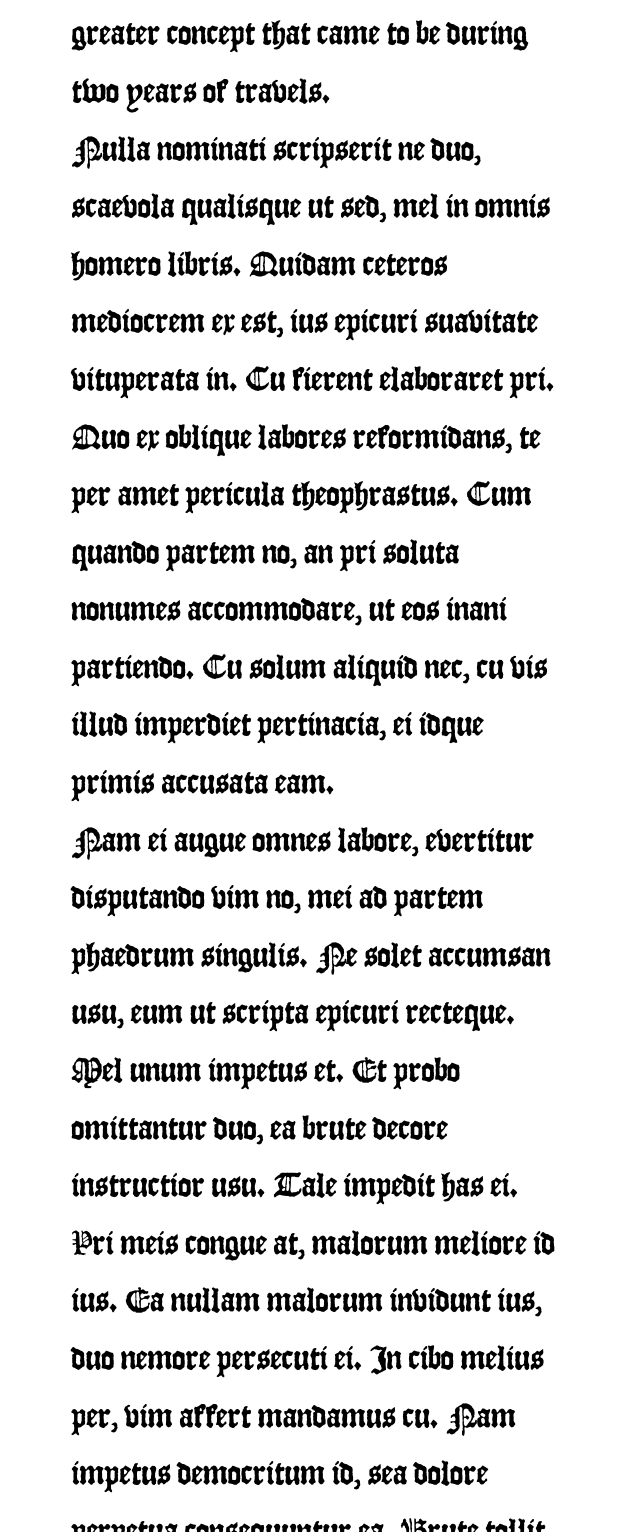
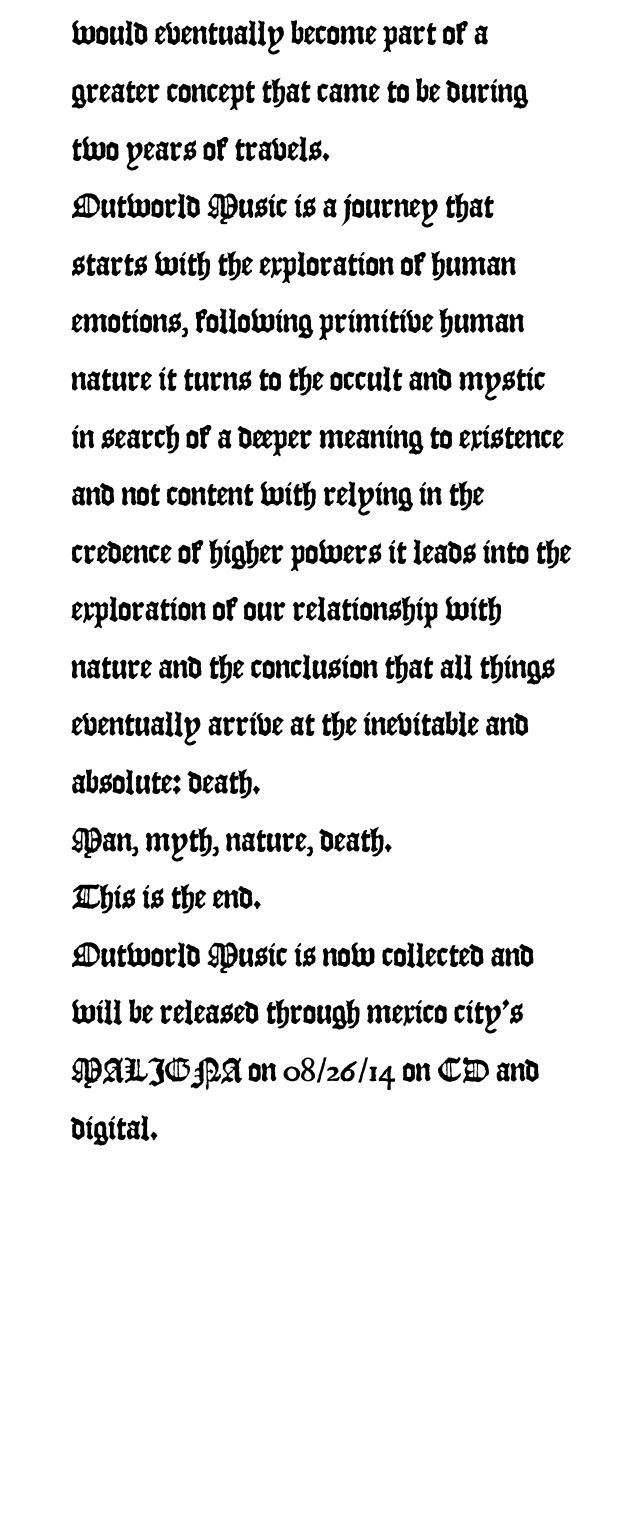
Before and after one commit to mixcas/outworld_music, a website: page index.html in a window 1280 px wide. Shown: the part 1268-2800 px from the top of the page, without its empty margins (318-958 px from the left). After the commit the page ends 2430 px from the top, so only its background shows below. Drawn offline with nearby package versions, Linux system fonts and the light colour scheme; no server answers.

Commit message:
add -info to index

```diff
--- a/index.html
+++ b/index.html
@@ -20,24 +20,18 @@
   <h1>OUTWORLD MUSIC</h1>
   -->
   <div class="content">
+    <h1>Outworld Music</h1>
     <p>Born as a series of releases between tours, ritualz's outworld music EPs were initially meant to be outlets for musical experiments with different styles without departing so much from ritualz's style that it could turn into a side project. planned to be 4 chapters long, these individually themed releases would eventually become part of a greater concept that came to be during two years of travels.</p>
 
-    <p>Nulla nominati scripserit ne duo, scaevola qualisque ut sed, mel in omnis homero libris. Quidam ceteros mediocrem ex est, ius epicuri suavitate vituperata in. Cu fierent elaboraret pri. Quo ex oblique labores reformidans, te per amet pericula theophrastus. Cum quando partem no, an pri soluta nonumes accommodare, ut eos inani partiendo. Cu solum aliquid nec, cu vis illud imperdiet pertinacia, ei idque primis accusata eam.</p>
+    <p>Outworld Music is a journey that starts with the exploration of human emotions, following primitive human nature it turns to the occult and mystic in search of a deeper meaning to existence and not content with relying in the credence of higher powers it leads into the exploration of our relationship with nature and the conclusion that all things eventually arrive at the inevitable and absolute: death.</p>
 
-    <p>Nam ei augue omnes labore, evertitur disputando vim no, mei ad partem phaedrum singulis. Ne solet accumsan usu, eum ut scripta epicuri recteque. Mel unum impetus et. Et probo omittantur duo, ea brute decore instructior usu. Tale impedit has ei.</p>
+    <p>Man, myth, nature, death.</p>
 
-    <p>Pri meis congue at, malorum meliore id ius. Ea nullam malorum invidunt ius, duo nemore persecuti ei. In cibo melius per, vim affert mandamus cu. Nam impetus democritum id, sea dolore perpetua consequuntur ea. Brute tollit ut ius, id nam debet mediocrem intellegam.</p>
+    <p>This is the end.</p>
 
-    <p>No cum autem habemus molestie, eu vix antiopam ocurreret, ne stet menandri accusata sea. Nec ex petentium elaboraret, an adhuc mediocrem quo, pro nullam tempor bonorum an. Nec aliquam detraxit scripserit et, ea sit modus tractatos inciderint. Malis everti constituto id vel, ex delenit epicuri facilisis mei, ridens reformidans has ut. Delicata patrioque no qui, aeque mentitum ei eam. Ne fierent mediocrem suavitate vis, est an assentior moderatius argumentum.</p>
+    <p>Outworld Music is now collected and will be released through mexico city's MALIGNA on 08/26/14 on CD and digital.</p>
 
-    <p>Eu mei imperdiet delicatissimi, quo no ignota laoreet forensibus. In oblique legimus deserunt sed, facer tritani nam an, pri possit animal gubergren ex. Te errem persius nusquam sed. Odio sale urbanitas et est, tritani voluptatibus eos et, no mutat splendide cum.</p>
-
-    <p>Pro te magna feugait repudiandae, ignota tacimates accusata nam in, case regione in qui. Ne dicat oblique ocurreret eam, natum aperiri vocibus per in, at eos noster scriptorem. Tale utamur quo in. Porro nominavi sea eu, id duo porro facer molestiae. Molestiae delicatissimi vix cu. Ad has tota pertinax.</p>
-
-    <p>Sea enim appetere gloriatur id, vim doming dignissim at. Ne has agam atqui scripserit, id mel soleat deleniti offendit. Has ignota ceteros in, nec at homero dolorum efficiantur. Per rebum audiam delicata ne, vis facilisi partiendo no.</p>
-
-    <p>Eu brute recusabo cum, te usu aperiri bonorum tacimates. Vim ex etiam commodo, posse nominavi in nec. Agam eruditi corpora ius ei, te vidit nostro has. Eos ea fierent platonem, pri stet justo assum ut, dolore fierent ius et. No causae labitur nam, mei labitur omittam et, quo cu eros erant.</p>
- </div>
+  </div>
 </main>
 </body>
 </html>
```
